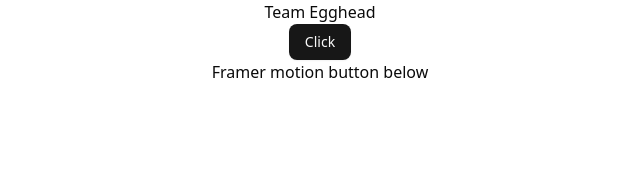
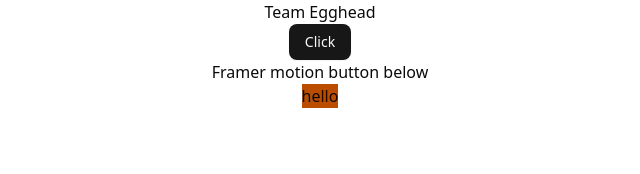
Before and after one commit to Sparsh-Verencar/TeamEggheadPortfolio, a Next.js app: page / in a window 1280 px wide. Shown: the top 174 px of the page, without its empty margins (320-960 px from the left). Built offline with nearby package versions, Linux system fonts and the light colour scheme.

Commit message:
fixed use client error

```diff
--- a/src/app/page.js
+++ b/src/app/page.js
@@ -1,3 +1,4 @@
+"use client"
 import { Button } from "@/components/ui/button";
 import { motion } from "motion/react"
 
@@ -8,10 +9,11 @@
     <Button>Click</Button>
     <h1>Framer motion button below</h1>
       <motion.button
+        className="bg-amber-700"
         whileHover={{ scale: 1.1 }}
         whileTap={{ scale: 0.95 }}
         onHoverStart={() => console.log('hover started!')}
-      />
+      >hello</motion.button>
     </div>
   );
 }
```
